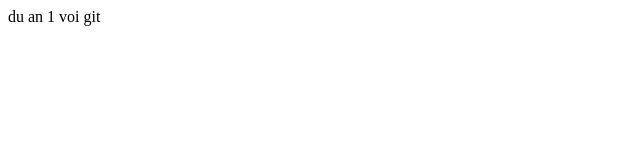
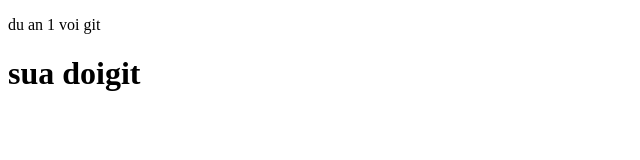
Before and after one commit to Ductlfc/du-an-2, a plain HTML site: page index.html in a window 1280 px wide. Shown: the whole page, without its empty margins (0-640 px from the left). Drawn offline with Linux system fonts and the light colour scheme.

Commit message:
sua doi lan 1

```diff
--- a/index.html
+++ b/index.html
@@ -6,6 +6,7 @@
     <title>Document</title>
   </head>
   <body>
-    du an 1 voi git
+    <p>du an 1 voi git</p>
+    <h1>sua doigit</h1>
   </body>
 </html>
```
